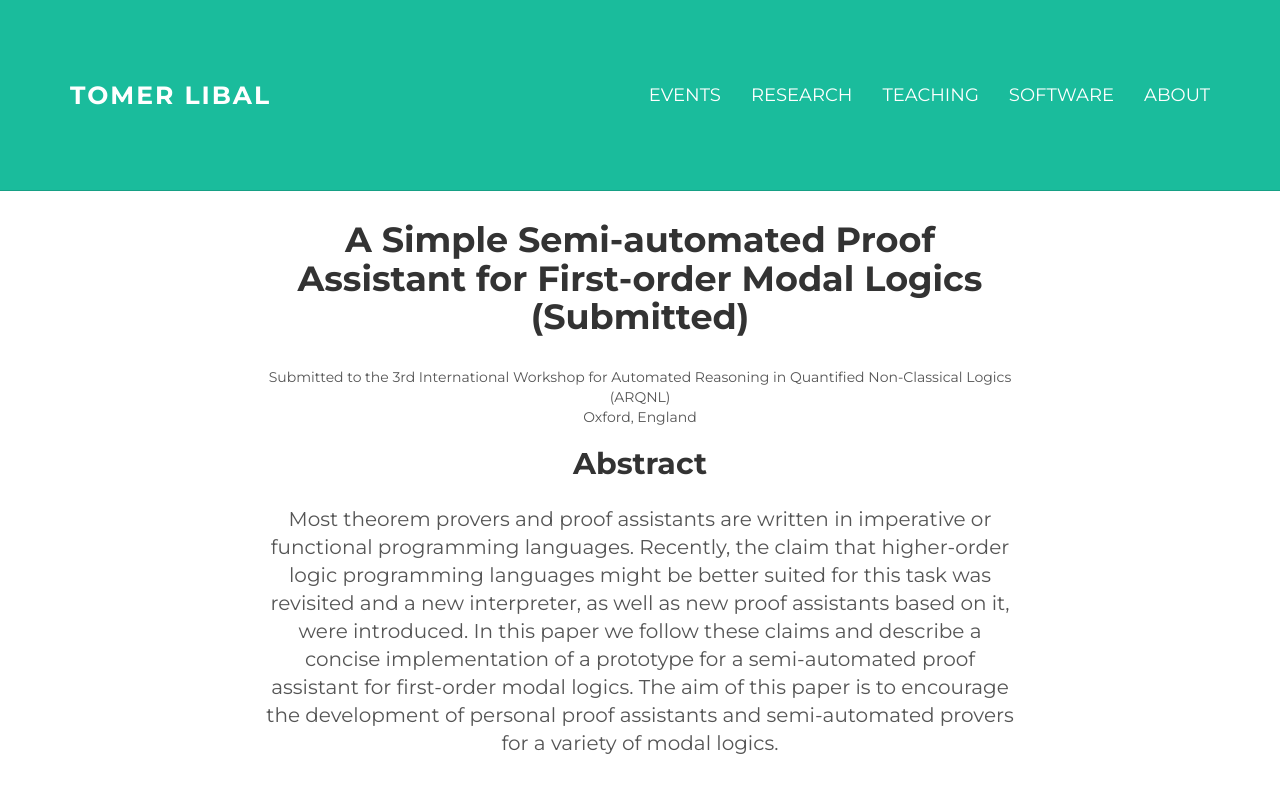
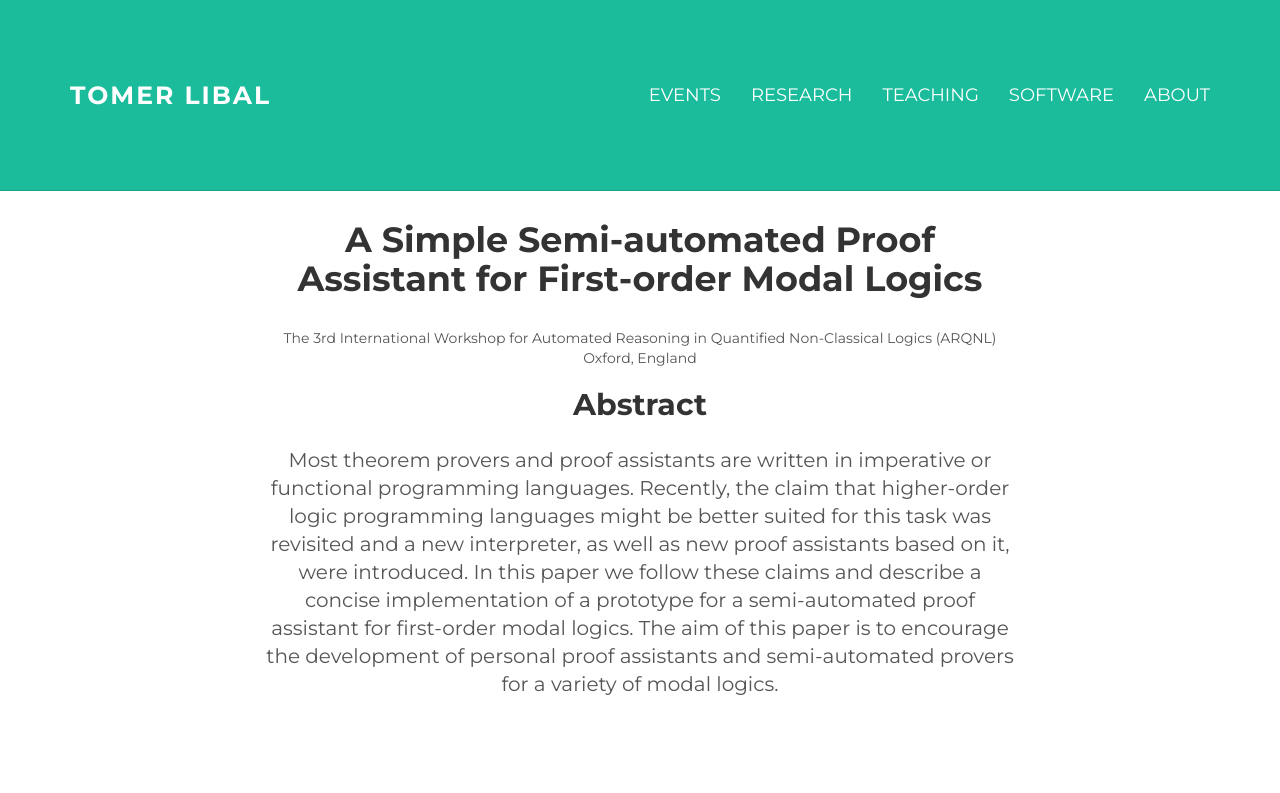
Before and after one commit to shaolintl/page, a Jekyll site: the page built from _posts/papers/2018-04-22-arqnl.md, in a window 1280 px wide. Shown: the top 793 px of the page. Built offline with Jekyll 4.4.1, drawn with Linux system fonts in a browser that asks for light colours.

```diff
--- a/_posts/papers/2018-04-22-arqnl.md
+++ b/_posts/papers/2018-04-22-arqnl.md
@@ -1,9 +1,9 @@
 ---
 layout: papers
 categories: papers
-title: A Simple Semi-automated Proof Assistant for First-order Modal Logics (Submitted)
+title: A Simple Semi-automated Proof Assistant for First-order Modal Logics
 year: 2018
-venue: Submitted to the 3rd International Workshop for Automated Reasoning in Quantified Non-Classical Logics (ARQNL)
+venue: The 3rd International Workshop for Automated Reasoning in Quantified Non-Classical Logics (ARQNL)
 city: Oxford, England
 people: Tomer Libal
 draft: arqnl-2018.pdf
```
Also changed, not shown: _posts/news/2018-05-15-uitp.md (+2 -2 lines), _posts/news/2018-05-22-arqnl.md (+2 -2 lines), _posts/papers/2018-04-15-uitp.md (+1 -1 lines).
